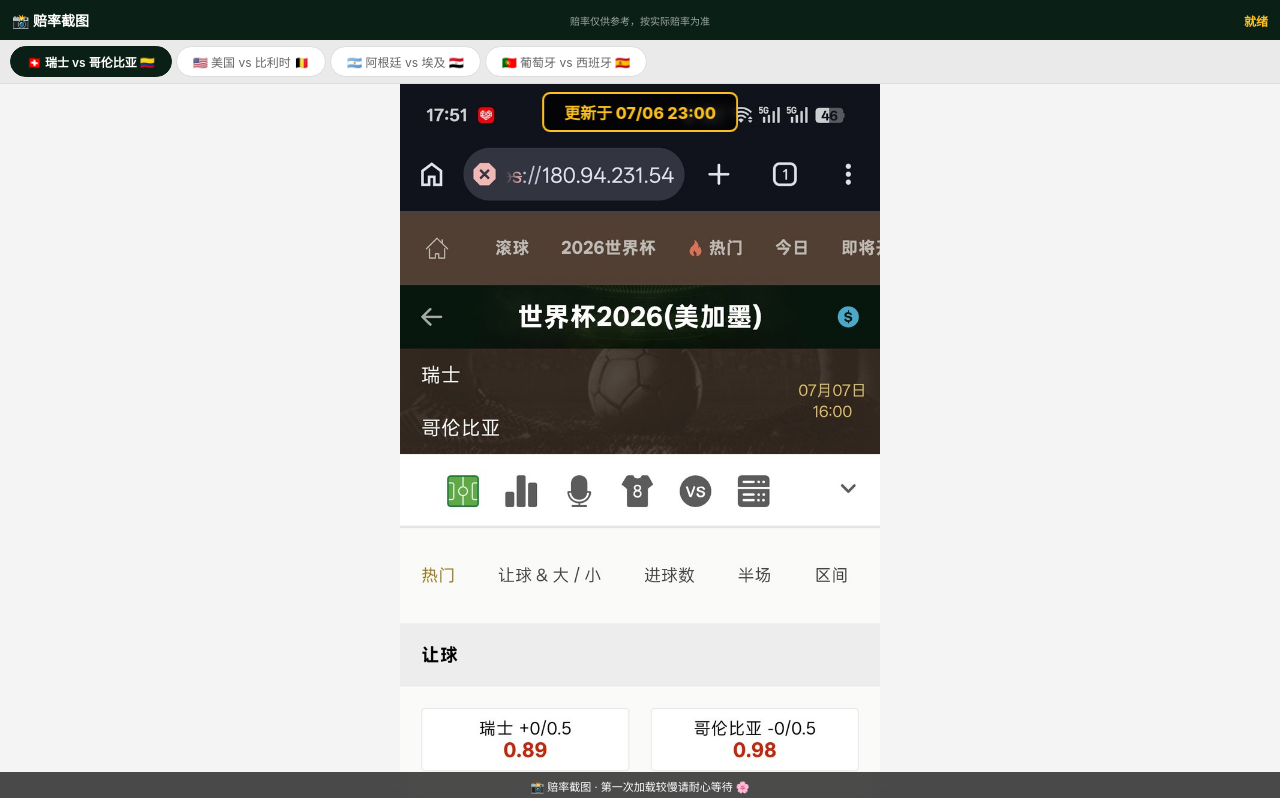
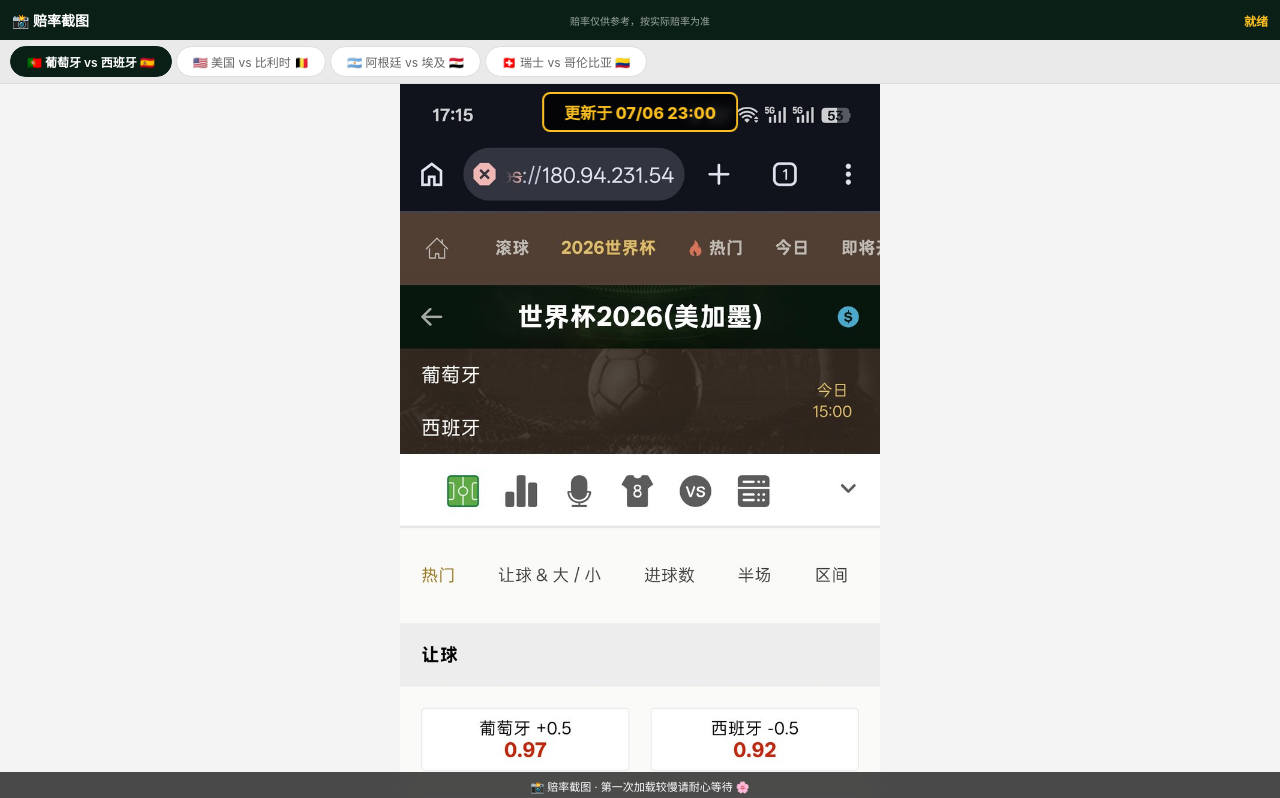
Before and after one commit to shengkaitang3/football-betting, a website: page public/index.html in a window 1280 px wide. Shown: the top 798 px of the page. Drawn offline with Linux system fonts and the light colour scheme.

Commit message:
调整比赛顺序：葡萄牙>美国>阿根廷>瑞士

```diff
--- a/public/index.html
+++ b/public/index.html
@@ -51,14 +51,14 @@
     </div>
 
     <div class="match-tabs" id="matchTabs">
-        <span class="active" data-img="sui-col.jpg" data-time="07/06 23:00" onclick="switchTab(this)">🇨🇭 瑞士 vs 哥伦比亚 🇨🇴</span>
+        <span class="active" data-img="por-esp.jpg" data-time="07/06 23:00" onclick="switchTab(this)">🇵🇹 葡萄牙 vs 西班牙 🇪🇸</span>
         <span data-img="usa-bel.jpg" data-time="07/06 23:00" onclick="switchTab(this)">🇺🇸 美国 vs 比利时 🇧🇪</span>
         <span data-img="arg-egy.jpg" data-time="07/06 23:00" onclick="switchTab(this)">🇦🇷 阿根廷 vs 埃及 🇪🇬</span>
-        <span data-img="por-esp.jpg" data-time="07/06 23:00" onclick="switchTab(this)">🇵🇹 葡萄牙 vs 西班牙 🇪🇸</span>
+        <span data-img="sui-col.jpg" data-time="07/06 23:00" onclick="switchTab(this)">🇨🇭 瑞士 vs 哥伦比亚 🇨🇴</span>
     </div>
     <div class="screenshot-wrap" id="screenshotWrap">
         <span class="time-tag" id="timeTag">更新于 07/06 23:00</span>
-        <img id="oddsImage" src="sui-col.jpg?v=2300" alt="赔率截图" style="width:100%" onload="document.getElementById('statusText').textContent='就绪'" onerror="document.getElementById('statusText').textContent='加载失败'">
+        <img id="oddsImage" src="por-esp.jpg?v=2300" alt="赔率截图" style="width:100%" onload="document.getElementById('statusText').textContent='就绪'" onerror="document.getElementById('statusText').textContent='加载失败'">
     </div>
 
     <div class="bottom-bar">📸 赔率截图 · 第一次加载较慢请耐心等待 🌸</div>
```
